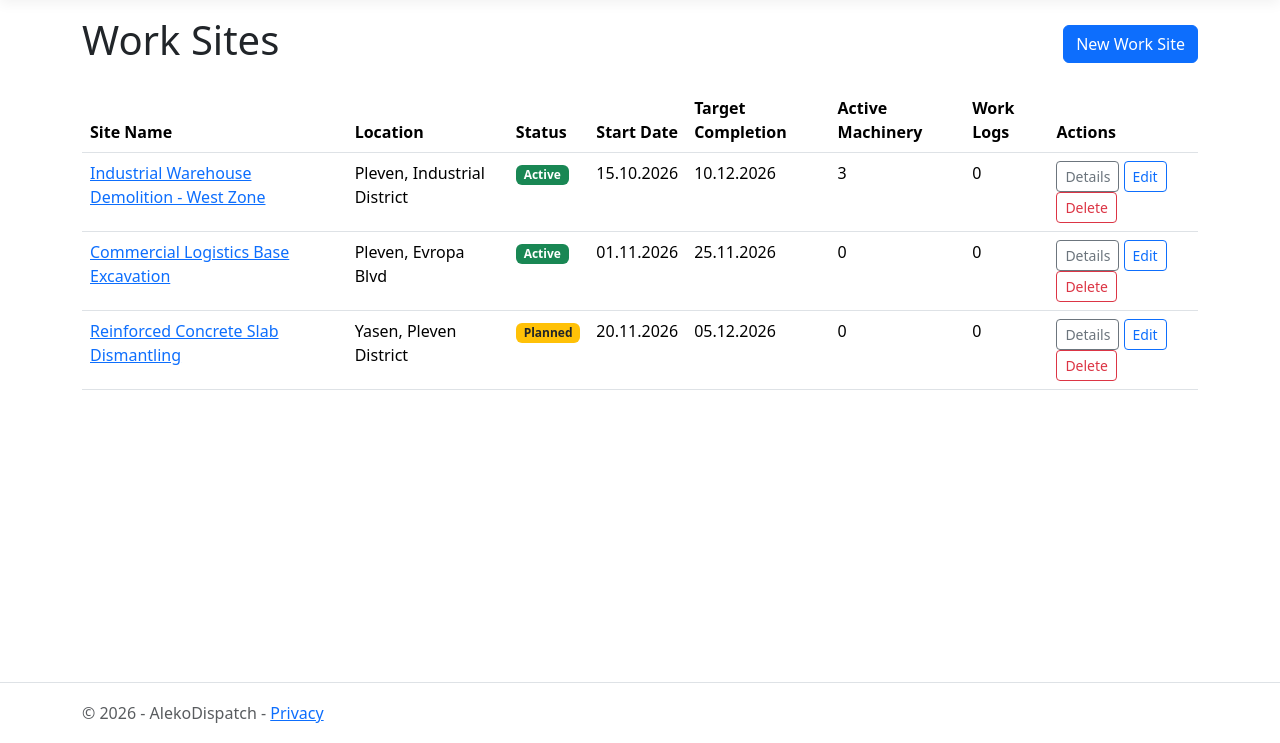
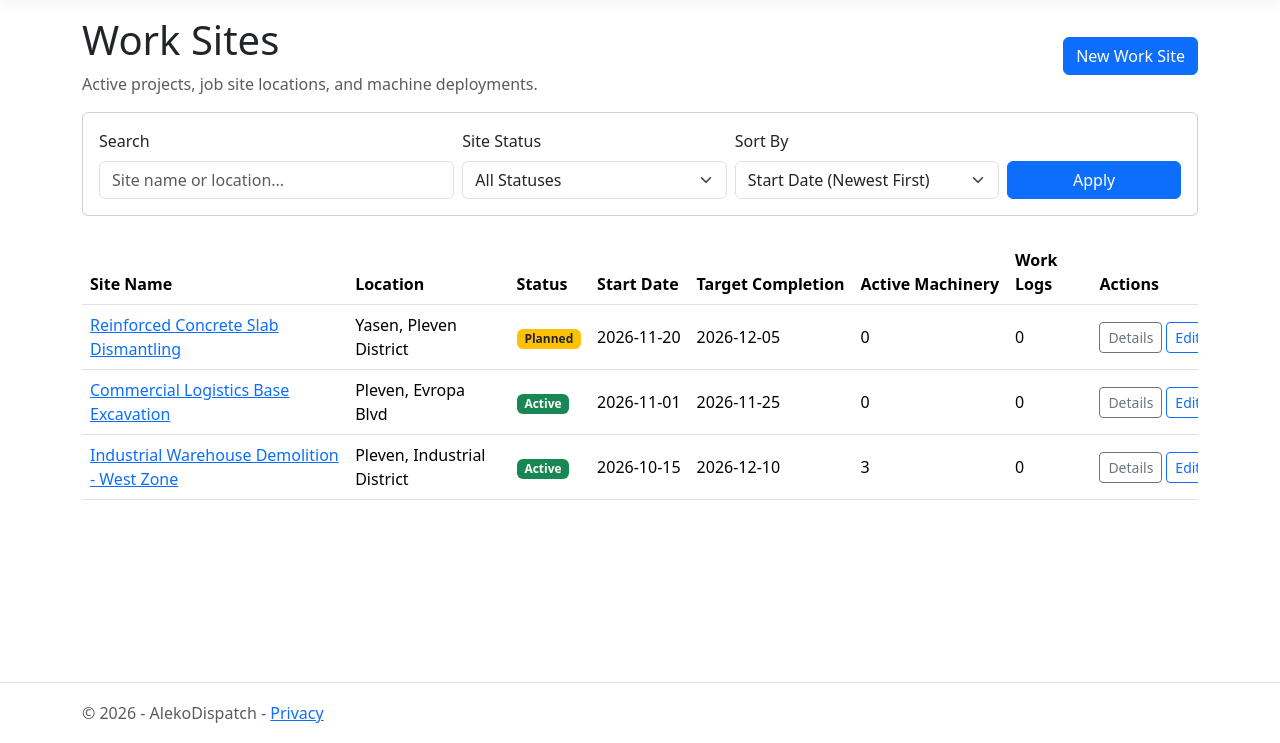
Before and after one commit to SteliyanD/AlekoDispatch, an ASP.NET Core app: page /WorkSites in a window 1280 px wide. Shown: the part 57-800 px from the top of the page. Run offline with ASP.NET Core 8, Linux system fonts and the light colour scheme; a user stored in the database is signed in; style sheets or scripts are compiled from the project's sources; some libraries are stand-ins or nearby versions.

Commit message:
Add search, status filtering, and date sorting to WorkSites

```diff
--- a/AlekoDispatch/Controllers/WorkSitesController.cs
+++ b/AlekoDispatch/Controllers/WorkSitesController.cs
@@ -1,3 +1,4 @@
+using AlekoDispatch.Data.Enums;
 using AlekoDispatch.Services;
 using AlekoDispatch.ViewModels.WorkSites;
 using Microsoft.AspNetCore.Authorization;
@@ -17,9 +18,12 @@ namespace AlekoDispatch.Controllers
 
         // GET: /WorkSites
         [HttpGet]
-        public async Task<IActionResult> Index()
+        public async Task<IActionResult> Index(
+            [FromQuery] string? searchTerm,
+            [FromQuery] WorkSiteStatus? status,
+            [FromQuery] string sortOrder = "date_desc")
         {
-            var model = await _workSiteService.GetAllAsync();
+            var model = await _workSiteService.GetAllAsync(searchTerm, status, sortOrder);
             return View(model);
         }
 
--- a/AlekoDispatch/Services/IWorkSiteService.cs
+++ b/AlekoDispatch/Services/IWorkSiteService.cs
@@ -1,10 +1,14 @@
+using AlekoDispatch.Data.Enums;
 using AlekoDispatch.ViewModels.WorkSites;
 
 namespace AlekoDispatch.Services
 {
     public interface IWorkSiteService
     {
-        Task<IEnumerable<WorkSiteIndexViewModel>> GetAllAsync();
+        Task<WorkSiteQueryViewModel> GetAllAsync(
+            string? searchTerm = null,
+            WorkSiteStatus? status = null,
+            string sortOrder = "date_desc");
         Task<WorkSiteDetailsViewModel?> GetDetailsByIdAsync(int id);
         Task<WorkSiteFormModel?> GetForEditByIdAsync(int id);
         Task CreateAsync(WorkSiteFormModel model);
--- a/AlekoDispatch/Views/WorkSites/Index.cshtml
+++ b/AlekoDispatch/Views/WorkSites/Index.cshtml
@@ -1,40 +1,127 @@
+
 @using AlekoDispatch.ViewModels.WorkSites
-@model IEnumerable<WorkSiteIndexViewModel>
+@using AlekoDispatch.Data.Enums
+
+@model WorkSiteQueryViewModel
 
 @{
     ViewData["Title"] = "Work Sites";
+
+    bool hasActiveFilters =
+        !string.IsNullOrWhiteSpace(Model.SearchTerm) ||
+        Model.Status.HasValue ||
+        Model.SortOrder != "date_desc";
 }
 
 <div class="d-flex justify-content-between align-items-center mb-3">
+    <div>
         <h1>Work Sites</h1>
+        <p class="text-muted mb-0">
+            Active projects, job site locations, and machine deployments.
+        </p>
+    </div>
 
     @if (User.IsInRole("Administrator"))
     {
-        <a asp-action="Create" class="btn btn-primary">New Work Site</a>
+        <a asp-action="Create" class="btn btn-primary text-nowrap">
+            New Work Site
+        </a>
     }
 </div>
 
-@if (!Model.Any())
+<div class="card mb-4">
+    <div class="card-body">
+        <form asp-action="Index" method="get">
+            <div class="row g-2 align-items-end">
+                <div class="col-md-4">
+                    <label asp-for="SearchTerm" class="form-label">
+                        Search
+                    </label>
+
+                    <input asp-for="SearchTerm"
+                           class="form-control"
+                           placeholder="Site name or location..." />
+                </div>
+
+                <div class="col-md-3">
+                    <label asp-for="Status" class="form-label">
+                        Site Status
+                    </label>
+
+                    <select asp-for="Status"
+                            asp-items="Html.GetEnumSelectList<WorkSiteStatus>()"
+                            class="form-select">
+                        <option value="">All Statuses</option>
+                    </select>
+                </div>
+
+                <div class="col-md-3">
+                    <label asp-for="SortOrder" class="form-label">
+                        Sort By
+                    </label>
+
+                    <select asp-for="SortOrder" class="form-select">
+                        <option value="date_desc">Start Date (Newest First)</option>
+                        <option value="date_asc">Start Date (Oldest First)</option>
+                        <option value="name_asc">Site Name (A - Z)</option>
+                    </select>
+                </div>
+
+                <div class="col-md-2 d-flex gap-2">
+                    <button type="submit" class="btn btn-primary w-100">
+                        Apply
+                    </button>
+
+                    @if (hasActiveFilters)
                     {
-    <p>No work sites have been added yet.</p>
+                        <a asp-action="Index"
+                           class="btn btn-outline-secondary">
+                            Reset
+                        </a>
+                    }
+                </div>
+            </div>
+        </form>
+    </div>
+</div>
+
+@if (!Model.WorkSites.Any())
+{
+    @if (hasActiveFilters)
+    {
+        <p class="text-muted">
+            No work sites match your filters.
+            <a asp-action="Index">Reset filters</a> to see all work sites.
+        </p>
     }
     else
     {
-    <table class="table table-hover">
+        <p class="text-muted">
+            No work sites have been added yet.
+        </p>
+    }
+}
+else
+{
+    <div class="table-responsive">
+        <table class="table table-hover align-middle"
+               style="min-width: 1200px;">
+
             <thead>
                 <tr>
                     <th>Site Name</th>
                     <th>Location</th>
                     <th>Status</th>
-                <th>Start Date</th>
-                <th>Target Completion</th>
-                <th>Active Machinery</th>
+                    <th class="text-nowrap">Start Date</th>
+                    <th class="text-nowrap">Target Completion</th>
+                    <th class="text-nowrap">Active Machinery</th>
                     <th>Work Logs</th>
-                <th>Actions</th>
+                    <th class="text-nowrap" style="width: 190px;">Actions</th>
                 </tr>
             </thead>
+
             <tbody>
-            @foreach (var site in Model)
+                @foreach (var site in Model.WorkSites)
                 {
                     var statusClass = "bg-warning text-dark";
 
@@ -49,30 +136,52 @@ else
 
                     <tr>
                         <td>
-                        <a asp-action="Details" asp-route-id="@site.Id">
+                            <a asp-action="Details"
+                               asp-route-id="@site.Id">
                                 @site.Name
                             </a>
                         </td>
+
                         <td>@site.Location</td>
+
                         <td>
-                        <span class="badge @statusClass">@site.Status</span>
+                            <span class="badge @statusClass">
+                                @site.Status
+                            </span>
                         </td>
-                    <td>@site.StartDate</td>
-                    <td>@(site.TargetCompletionDate ?? "—")</td>
-                    <td>@site.ActiveMachinesCount</td>
-                    <td>@site.TotalLogsCount</td>
+
+                        <td class="text-nowrap">
+                            @site.StartDate
+                        </td>
+
+                        <td class="text-nowrap">
+                            @(site.TargetCompletionDate ?? "—")
+                        </td>
+
+                        <td class="text-nowrap">
+                            @site.ActiveMachinesCount
+                        </td>
+
                         <td>
-                        <a asp-action="Details" asp-route-id="@site.Id"
+                            @site.TotalLogsCount
+                        </td>
+
+                        <td>
+                            <div class="d-flex flex-nowrap gap-1">
+                                <a asp-action="Details"
+                                   asp-route-id="@site.Id"
                                    class="btn btn-sm btn-outline-secondary">
                                     Details
                                 </a>
 
                                 @if (User.IsInRole("Administrator"))
                                 {
-                            <a asp-action="Edit" asp-route-id="@site.Id"
+                                    <a asp-action="Edit"
+                                       asp-route-id="@site.Id"
                                        class="btn btn-sm btn-outline-primary">
                                         Edit
                                     </a>
+
                                     <button type="button"
                                             class="btn btn-sm btn-outline-danger"
                                             data-bs-toggle="modal"
@@ -80,25 +189,34 @@ else
                                         Delete
                                     </button>
                                 }
+                            </div>
                         </td>
                     </tr>
+                }
+            </tbody>
+        </table>
+    </div>
+
     @if (User.IsInRole("Administrator"))
     {
-                    <div class="modal fade" id="deleteModal-@site.Id"
+        @foreach (var site in Model.WorkSites)
+        {
+            <div class="modal fade"
+                 id="deleteModal-@site.Id"
                  tabindex="-1"
                  aria-labelledby="deleteModalLabel-@site.Id"
                  aria-hidden="true">
 
                 <div class="modal-dialog modal-dialog-centered">
-                            <div class="modal-content text-start">
-
+                    <div class="modal-content">
                         <div class="modal-header">
-                                    <h5 class="modal-title fs-5"
+                            <h5 class="modal-title"
                                 id="deleteModalLabel-@site.Id">
                                 Confirm Site Deletion
                             </h5>
 
-                                    <button type="button" class="btn-close"
+                            <button type="button"
+                                    class="btn-close"
                                     data-bs-dismiss="modal"
                                     aria-label="Close">
                             </button>
@@ -106,23 +224,23 @@ else
 
                         <div class="modal-body">
                             Are you sure you want to delete work site
-                                    <strong class="text-danger">@site.Name</strong>?
+                            <strong>@site.Name</strong>?
 
-                                    <p class="small text-muted mt-2 mb-0">
+                            <p class="text-muted small mt-2 mb-0">
                                 This action cannot be undone.
                             </p>
                         </div>
 
                         <div class="modal-footer">
-                                    <button type="button" class="btn btn-secondary"
+                            <button type="button"
+                                    class="btn btn-outline-secondary"
                                     data-bs-dismiss="modal">
                                 Cancel
                             </button>
 
                             <form asp-action="Delete"
                                   asp-route-id="@site.Id"
-                                          method="post"
-                                          class="d-inline">
+                                  method="post">
 
                                 @Html.AntiForgeryToken()
 
@@ -131,12 +249,9 @@ else
                                 </button>
                             </form>
                         </div>
-
                     </div>
                 </div>
             </div>
         }
     }
-        </tbody>
-    </table>
 }
```
Also changed, not shown: AlekoDispatch/Services/WorkSiteService.cs (+47 -12 lines), AlekoDispatch/ViewModels/WorkSites/WorkSiteQueryViewModel.cs (added, +15 -0 lines). Lines whose indentation alone changed are shown as unchanged.
